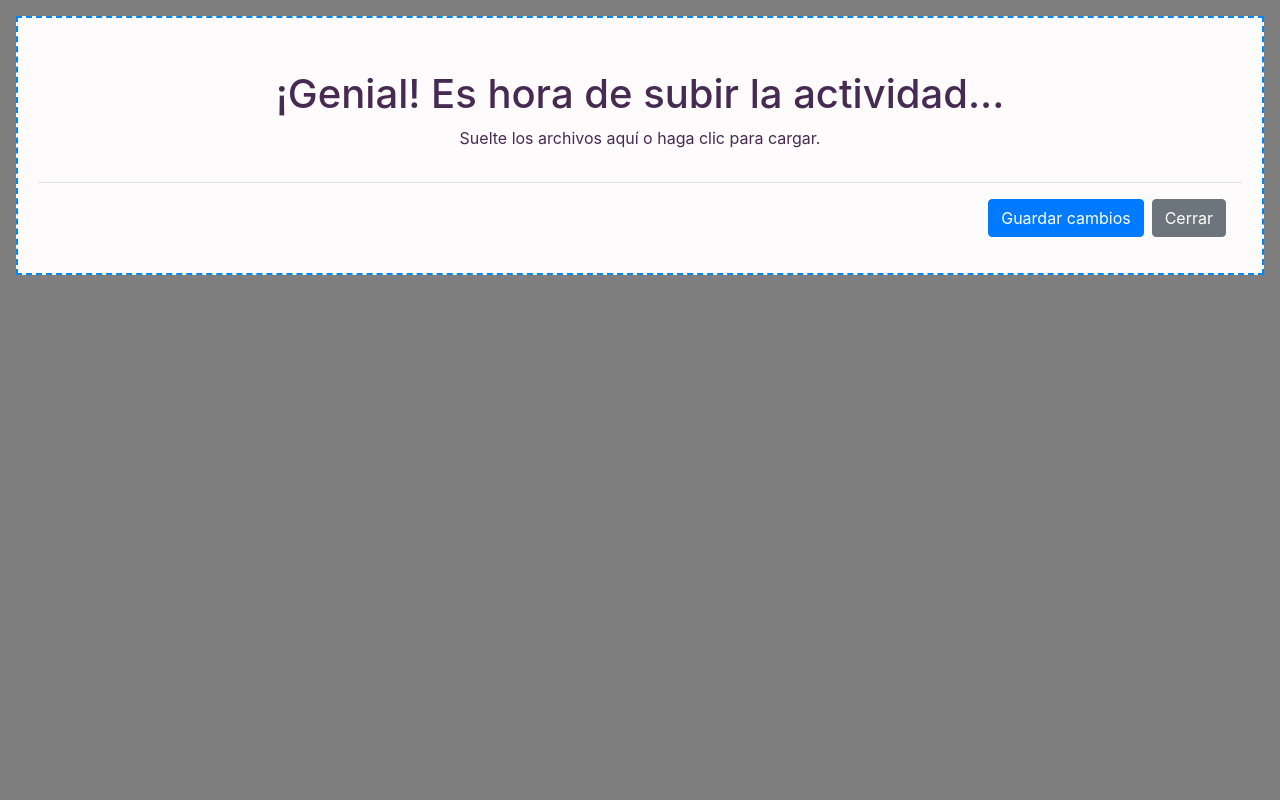
After one commit to CarlosDevSanchez/orbis, a PHP site: page /views/dropzone.php in a window 1280 px wide. The commit adds this page. Run offline with PHP 8.4, Linux system fonts and the light colour scheme.

Commit message:
Se cargan archivosdel modal con la libreria JS Dropzone

```diff
--- /dev/null
+++ b/css/dz-upload-file.css
@@ -0,0 +1,7 @@
+#myDrop {
+	border-style: dashed;
+	border-color: #0087f7;
+	border-width: 2px;
+	background-color: #fdfbfb;
+	color: #462a51;
+}
--- /dev/null
+++ b/js/upload-file.js
@@ -0,0 +1,13 @@
+jQuery(document).ready(function ($) {
+	dropzone.options.myDrop = {
+		uploadMultiple: true,
+		maxFileSize: 10,
+		acceptedFiles: 'image/*',
+
+		init: function init() {
+			this.on('error', function () {
+				alert('Error al cargar el archivo')
+			})
+		},
+	}
+})
--- /dev/null
+++ b/views/dropzone.php
@@ -0,0 +1,54 @@
+<!DOCTYPE html>
+<html lang="es">
+	<head>
+		<meta charset="utf-8" />
+		<meta name="viewport" content="width=device-width, initial-scale=1, shrink-to-fit=no" />
+		<meta name="description" content="" />
+		<meta name="author" content="Synergia 4.0" />
+
+		<title>ORBIS || AMAO Musical</title>
+
+		<!-- Bootstrap core CSS -->
+		<link href="../vendor/bootstrap/css/bootstrap.min.css" rel="stylesheet" />
+
+		<!-- Custom styles for this template -->
+		<link href="../css/playgame.css" rel="stylesheet" />
+
+		<!-- Dropzone -->
+		<link rel="stylesheet" href="../vendor/dropzone-5.7.0/dist/dropzone.css" />
+		<link rel="stylesheet" href="../css/dz-upload-file.css">
+		<script src="../vendor/dropzone-5.7.0/dist/dropzone.js"></script>
+	</head>
+
+	<body>
+		<div class="modal fade" id="modalDropzone" role="dialog" aria-hidden="true">
+			<div class="modal-body">
+				<div id="dropzone">
+					<form action="../php/upload-file.php" class="dropzone needsclick dz-clickable" id="myDrop">
+						<div class="dz-message needsclick">
+							<h1>¡Genial! <span>Es hora de subir la actividad...</span></h1>
+							<button type="button" class="dz-button">Suelte los archivos aquí o haga clic para cargar.</button><br />
+						</div>
+						<div class="modal-footer">
+							<button type="button" class="btn btn-primary">Guardar cambios</button>
+							<button type="button" class="btn btn-secondary" data-dismiss="modal">Cerrar</button>
+						</div>
+					</form>
+				</div>
+			</div>
+		</div>
+
+		<!-- Bootstrap core JavaScript -->
+		<script src="../vendor/jquery/jquery.min.js"></script>
+		<script src="../vendor/bootstrap/js/bootstrap.bundle.min.js"></script>
+
+		<!-- Script upload file Dropzone -->
+		<script src="../js/upload-file.js"></script>
+
+		<script>
+			$(document).ready(function () {
+				$('#modalDropzone').modal({ keyboard: false })
+			})
+		</script>
+	</body>
+</html>
```
Also changed, not shown: php/upload-file.php (added, +8 -0 lines), views/home.php (+24 -11 lines).
